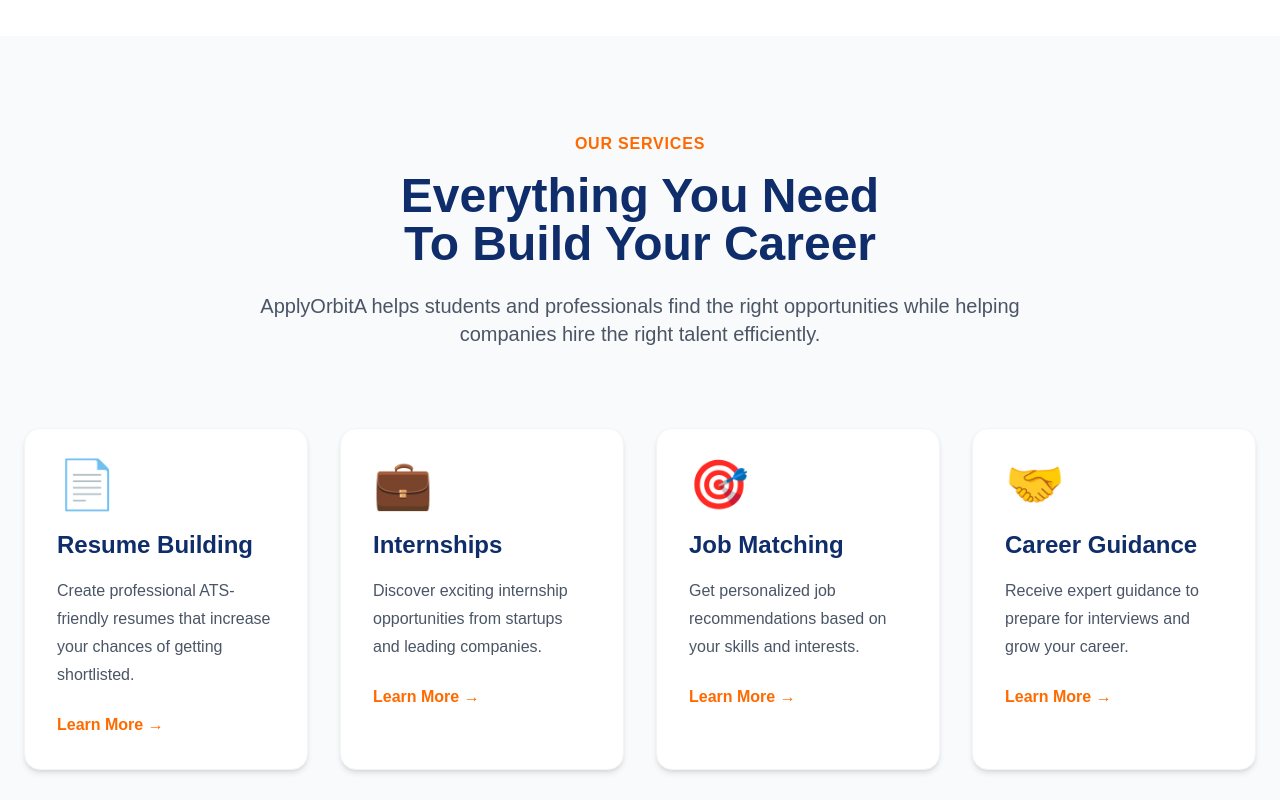
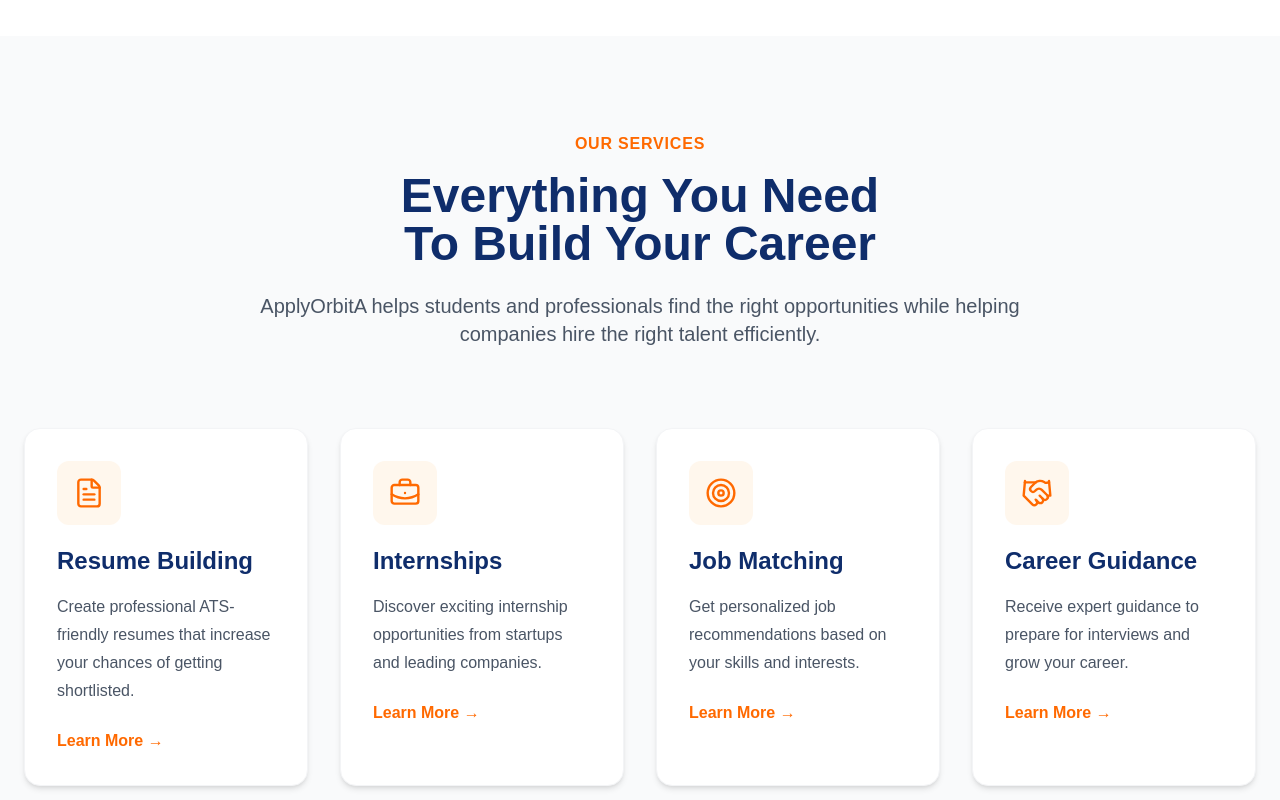
Before and after one commit to Jiya-builds/ApplyOrbita-job-portal, a Next.js app: page / in a window 1280 px wide. Shown: the part 2620-3420 px from the top of the page. Built offline with nearby package versions, Linux system fonts and the light colour scheme.

Commit message:
Update services for changing the icons

```diff
--- a/components/ServiceCard.tsx
+++ b/components/ServiceCard.tsx
@@ -1,7 +1,9 @@
+
 import Link from "next/link";
+import type { ReactNode } from "react";
 
 type ServiceCardProps = {
-  icon: string;
+  icon: ReactNode;
   title: string;
   description: string;
 };
@@ -11,7 +13,6 @@ export default function ServiceCard({
   title,
   description,
 }: ServiceCardProps) {
-
   let href = "/services";
 
   switch (title) {
@@ -36,10 +37,9 @@ export default function ServiceCard({
   }
 
   return (
-    <Link href={href}>
-      <div className="bg-white rounded-2xl p-8 shadow-md hover:shadow-2xl hover:-translate-y-2 transition-all duration-300 border border-gray-100 cursor-pointer h-full">
-
-        <div className="text-5xl mb-5">
+    <Link href={href} className="block h-full">
+      <div className="group h-full rounded-2xl border border-gray-100 bg-white p-8 shadow-md transition-all duration-300 hover:-translate-y-2 hover:shadow-2xl">
+        <div className="mb-5 flex h-16 w-16 items-center justify-center rounded-xl bg-orange-50 text-orange-500 transition-colors duration-300 group-hover:bg-orange-500 group-hover:text-white">
           {icon}
         </div>
 
@@ -47,14 +47,13 @@ export default function ServiceCard({
           {title}
         </h3>
 
-        <p className="mt-4 text-gray-600 leading-7">
+        <p className="mt-4 leading-7 text-gray-600">
           {description}
         </p>
 
         <p className="mt-6 font-semibold text-orange-500">
           Learn More →
         </p>
-
       </div>
     </Link>
   );
--- a/components/Services.tsx
+++ b/components/Services.tsx
@@ -1,14 +1,18 @@
+
 import ServiceCard from "./ServiceCard";
+import {
+  FileText,
+  BriefcaseBusiness,
+  Target,
+  Handshake,
+} from "lucide-react";
 
 export default function Services() {
   return (
-    <section className="py-24 bg-gray-50">
-
-      <div className="max-w-[1280px] mx-auto px-6">
-
+    <section className="bg-gray-50 py-24">
+      <div className="mx-auto max-w-[1280px] px-6">
         <div className="text-center">
-
-          <span className="text-orange-500 font-semibold uppercase tracking-wider">
+          <span className="font-semibold uppercase tracking-wider text-orange-500">
             Our Services
           </span>
 
@@ -18,44 +22,39 @@ export default function Services() {
             To Build Your Career
           </h2>
 
-          <p className="mt-6 text-xl text-gray-600 max-w-3xl mx-auto">
+          <p className="mx-auto mt-6 max-w-3xl text-xl text-gray-600">
             ApplyOrbitA helps students and professionals find the
             right opportunities while helping companies hire the
             right talent efficiently.
           </p>
-
         </div>
 
-        <div className="grid md:grid-cols-2 lg:grid-cols-4 gap-8 mt-20">
-
+        <div className="mt-20 grid gap-8 md:grid-cols-2 lg:grid-cols-4">
           <ServiceCard
-            icon="📄"
+            icon={<FileText size={32} strokeWidth={1.8} />}
             title="Resume Building"
             description="Create professional ATS-friendly resumes that increase your chances of getting shortlisted."
           />
 
           <ServiceCard
-            icon="💼"
+            icon={<BriefcaseBusiness size={32} strokeWidth={1.8} />}
             title="Internships"
             description="Discover exciting internship opportunities from startups and leading companies."
           />
 
           <ServiceCard
-            icon="🎯"
+            icon={<Target size={32} strokeWidth={1.8} />}
             title="Job Matching"
             description="Get personalized job recommendations based on your skills and interests."
           />
 
           <ServiceCard
-            icon="🤝"
+            icon={<Handshake size={32} strokeWidth={1.8} />}
             title="Career Guidance"
             description="Receive expert guidance to prepare for interviews and grow your career."
           />
-
         </div>
-
       </div>
-
     </section>
   );
 }
```
